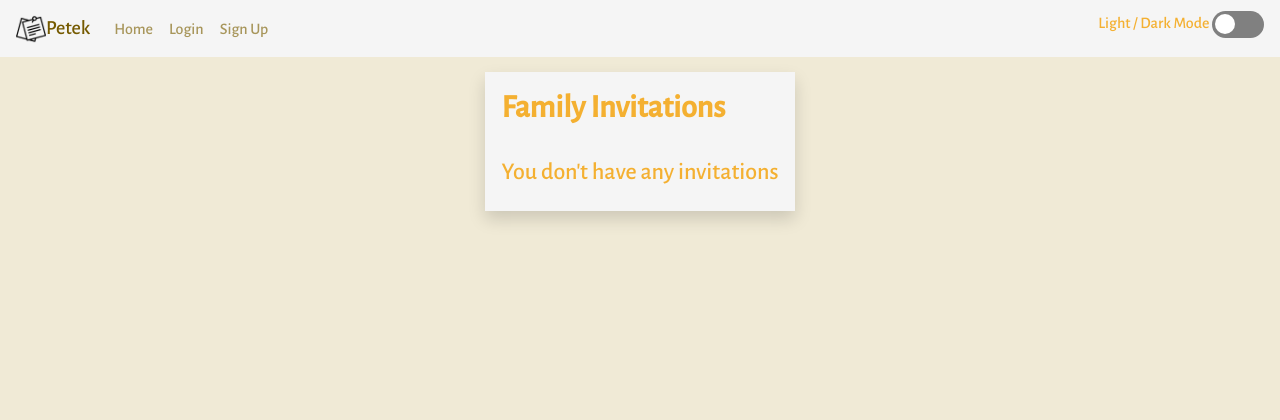
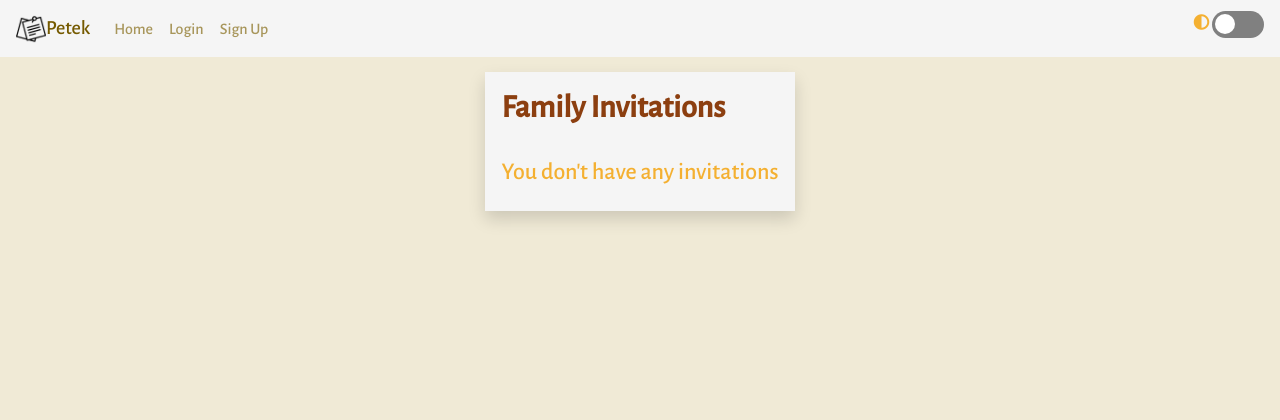
Before and after one commit to AseelBu/Petek, a PHP site: page /petek-master/invites.php in a window 1280 px wide. Shown: the top 420 px of the page. Run offline with PHP 8.4, Linux system fonts and the light colour scheme; data that the repository does not hold is empty; some libraries are stand-ins or nearby versions.

Commit message:
added icon light/dark instead of text

```diff
--- a/css/main.css
+++ b/css/main.css
@@ -18,6 +18,9 @@ body::after {
   content: "";
   display: block;
   height: 400px;
+}
+h2{
+  color: rgb(140, 63, 16) ;
 }
 
 /*navigation bar*/
--- a/css/main.scss
+++ b/css/main.scss
@@ -16,6 +16,11 @@ body::after {
   display: block;
   height: 400px;
 }
+
+h2{
+  color: rgb(140, 63, 16) ;
+}
+
 /*navigation bar*/
 .navbar-light {
   background-color: whitesmoke;
--- a/parts/header.php
+++ b/parts/header.php
@@ -90,7 +90,7 @@
 
 
     <div class="toggle-container">
-        <h10>Light / Dark Mode</h10>
+        <h10><i class="fas fa-adjust" title="Light/Dark"></i></h10>
         <input type="checkbox" id="switch" name="theme" /><label for="switch">Toggle</label>
     </div>
 
--- a/styles/stylesheet.css
+++ b/styles/stylesheet.css
@@ -18,7 +18,7 @@ body::after{
 
 }
 h2{
-  color: rgb(140, 63, 16);
+  color: rgb(140, 63, 16) ;
 }
 /*navigation bar*/
 .navbar-light {
```
